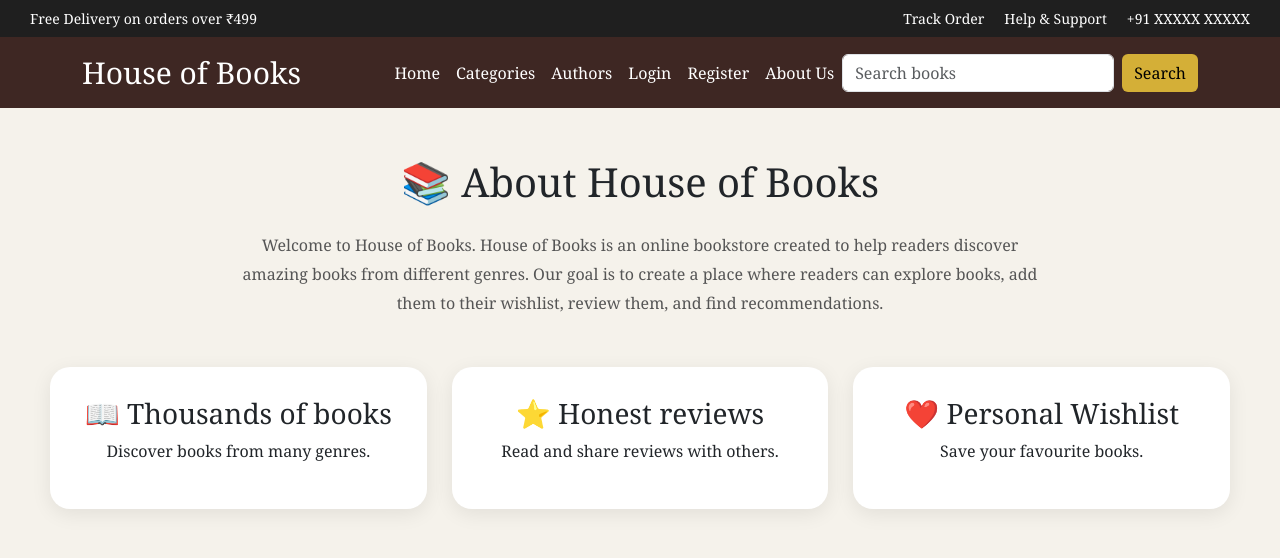
After one commit to abhayrwt27/house-of-books, a Django app: page /about/ in a window 1280 px wide. The commit adds this page. Shown: the top 558 px of the page. Run offline with Django 5.2, Linux system fonts and the light colour scheme; parts of the project's set-up code (start-up, migrations or seed data) failed here and were passed over.

Commit message:
Made the whole dash working

```diff
--- a/books/static/css/style.css
+++ b/books/static/css/style.css
@@ -452,6 +452,7 @@ body{
 }
 
 .authors-title{
+    margin-top: 20px;
     text-align: center;
     margin-bottom: 40px;
 }
@@ -488,3 +489,35 @@ body{
     align-items: center;
     font-size: 35px;
 }
+
+/* ----------------------  ABOUT US PAGE ----------------- */
+
+.about-container{
+    padding: 50px;
+    text-align: center;
+}
+
+.about-title{
+    margin-bottom: 25px;
+}
+
+.about-text{
+    max-width: 800px;
+    margin: auto;
+    line-height: 1.8;
+    color: #555;
+}
+
+.about-features{
+    display: grid;
+    grid-template-columns: repeat(3, 1fr);
+    gap: 25px;
+    margin-top: 50px;
+}
+
+.feature-card{
+    padding: 30px;
+    border-radius: 20px;
+    background-color: white;
+    box-shadow: 0 5px 20px rgba(0,0,0,0.08);
+}
--- /dev/null
+++ b/books/templates/books/about.html
@@ -0,0 +1,32 @@
+{% extends 'books/base.html' %}
+{% block content %}
+
+<div class="about-container">
+    <h1 class="about-title">📚 About House of Books</h1>
+    <p class="about-text">
+        Welcome to House of Books.
+
+        House of Books is an online bookstore created to help readers discover amazing books from different genres.
+
+        Our goal is to create a place where readers can explore books, add them to their wishlist, review them, and find recommendations.
+    </p>
+
+    <div class="about-features">
+        <div class="feature-card">
+            <h3>📖 Thousands of books</h3>
+            <p>Discover books from many genres.</p>
+        </div>
+
+        <div class="feature-card">
+            <h3>⭐ Honest reviews</h3>
+            <p>Read and share reviews with others.</p>
+        </div>
+
+        <div class="feature-card">
+            <h3>❤️ Personal Wishlist</h3>
+            <p>Save your favourite books.</p>
+        </div>
+    </div>
+</div>
+
+{% endblock %}
--- a/books/templates/books/base.html
+++ b/books/templates/books/base.html
@@ -71,7 +71,7 @@
                     </li>
                     {% endif %}
                     <li class="nav-item">
-                        <a class="nav-link" href="#">About Us</a>
+                        <a class="nav-link" href="{% url 'about' %}">About Us</a>
                     </li>
                 </ul>
 
--- a/books/templates/books/home.html
+++ b/books/templates/books/home.html
@@ -8,7 +8,7 @@
             <p>
                 Explore thousands of books from the world's most celebrated authors.
             </p>
-            <a href="#" class="hero-button">Browse Books</a>
+            <a href="#book-section" class="hero-button">Browse Books</a>
         </div>
 
         <div class="hero-right">
@@ -17,7 +17,7 @@
 
     </section>
 
-    <div class="container mt-5">
+    <div id="book-section" class="container mt-5">
         <h2 class="text-center mb-4">Featured Books</h2>
         <div class="row">
             {% for book in page_obj %}
--- a/books/urls.py
+++ b/books/urls.py
@@ -19,4 +19,5 @@ urlpatterns = [
     path("categories/", views.categories, name="categories"),
     path("categories/<int:genre_id>/", views.genre_books, name="genre_books",),
     path("authors/", views.authors, name="authors"),
+    path("about/", views.about, name="about"),
 ]
--- a/books/views.py
+++ b/books/views.py
@@ -202,3 +202,6 @@ def authors(request):
     context = {"authors" : authors}
 
     return render(request, "books/authors.html", context)
+
+def about(request):
+    return render(request, "books/about.html")
```
